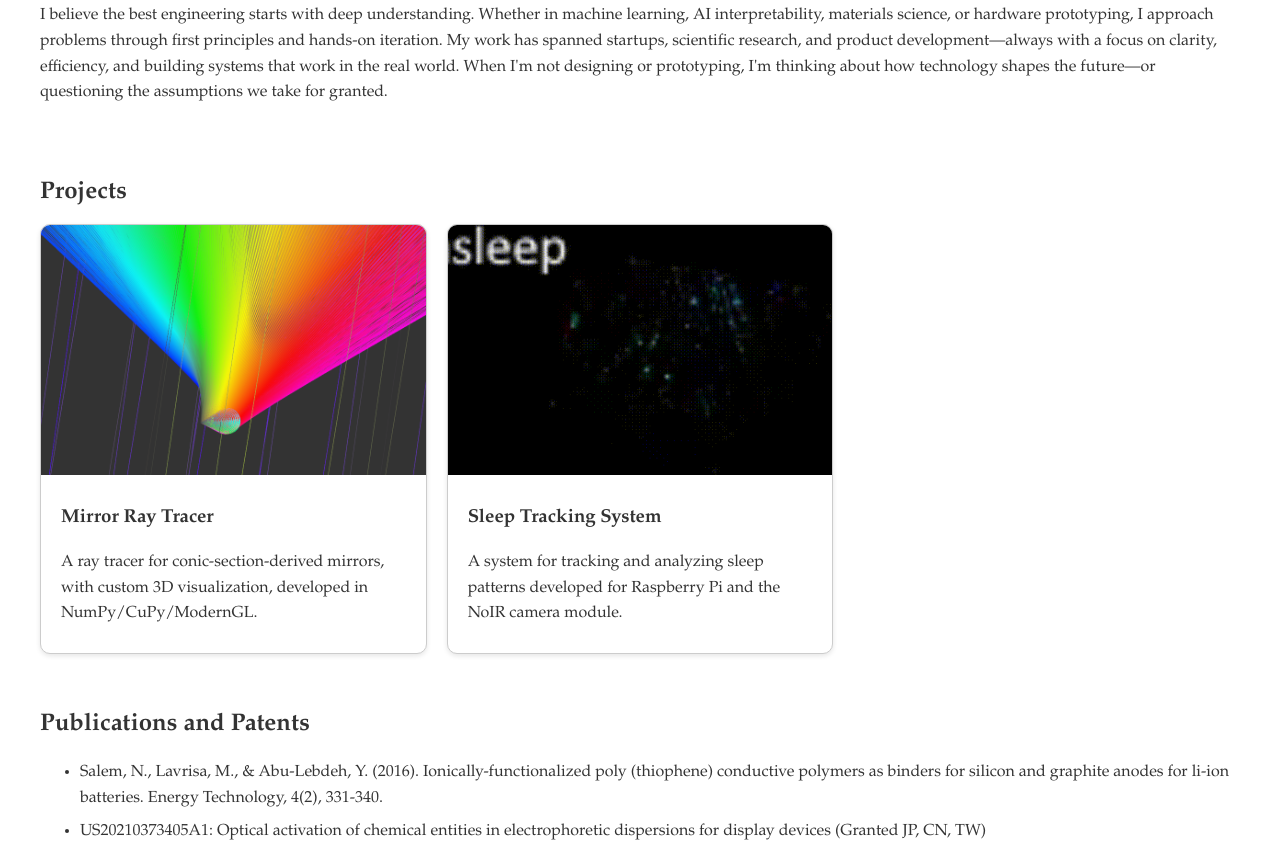
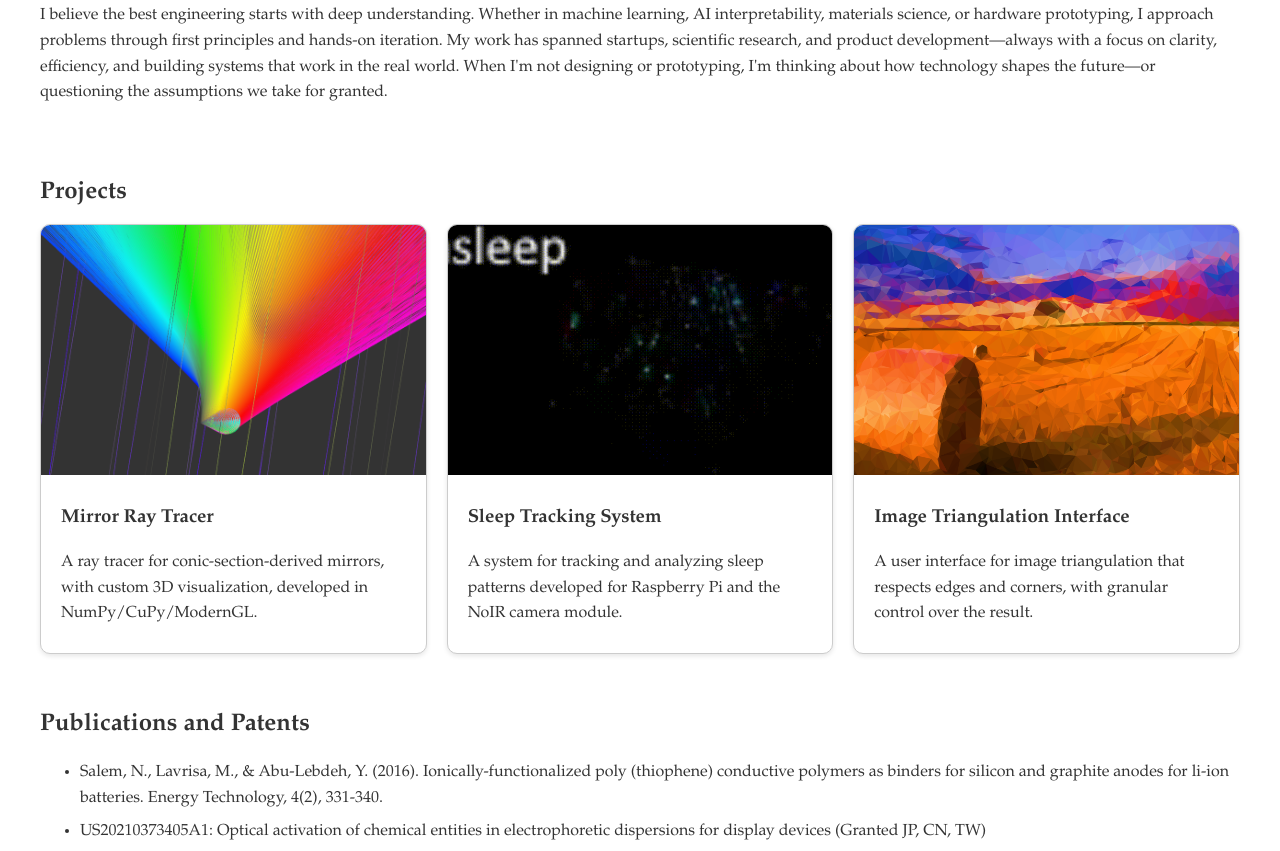
Before and after one commit to mlavrisa/mlavrisa.github.io, a plain HTML site: page index.html in a window 1280 px wide. Shown: the part 483-1334 px from the top of the page. Drawn offline with Linux system fonts and the light colour scheme.

Commit message:
Adding triangulation/animation project

```diff
--- a/index.html
+++ b/index.html
@@ -245,6 +245,19 @@
             </p>
           </div>
         </div>
+        <div
+          class="project-tile"
+          onclick="location.href='https://github.com/mlavrisa/trianimate'"
+        >
+          <img src="img/trianimate.png" alt="Image Triangulation" />
+          <div class="project-info">
+            <h3>Image Triangulation Interface</h3>
+            <p>
+              A user interface for image triangulation that respects edges and
+              corners, with granular control over the result.
+            </p>
+          </div>
+        </div>
       </div>
     </div>
 
```
Also changed, not shown: img/trianimate.png (added).
